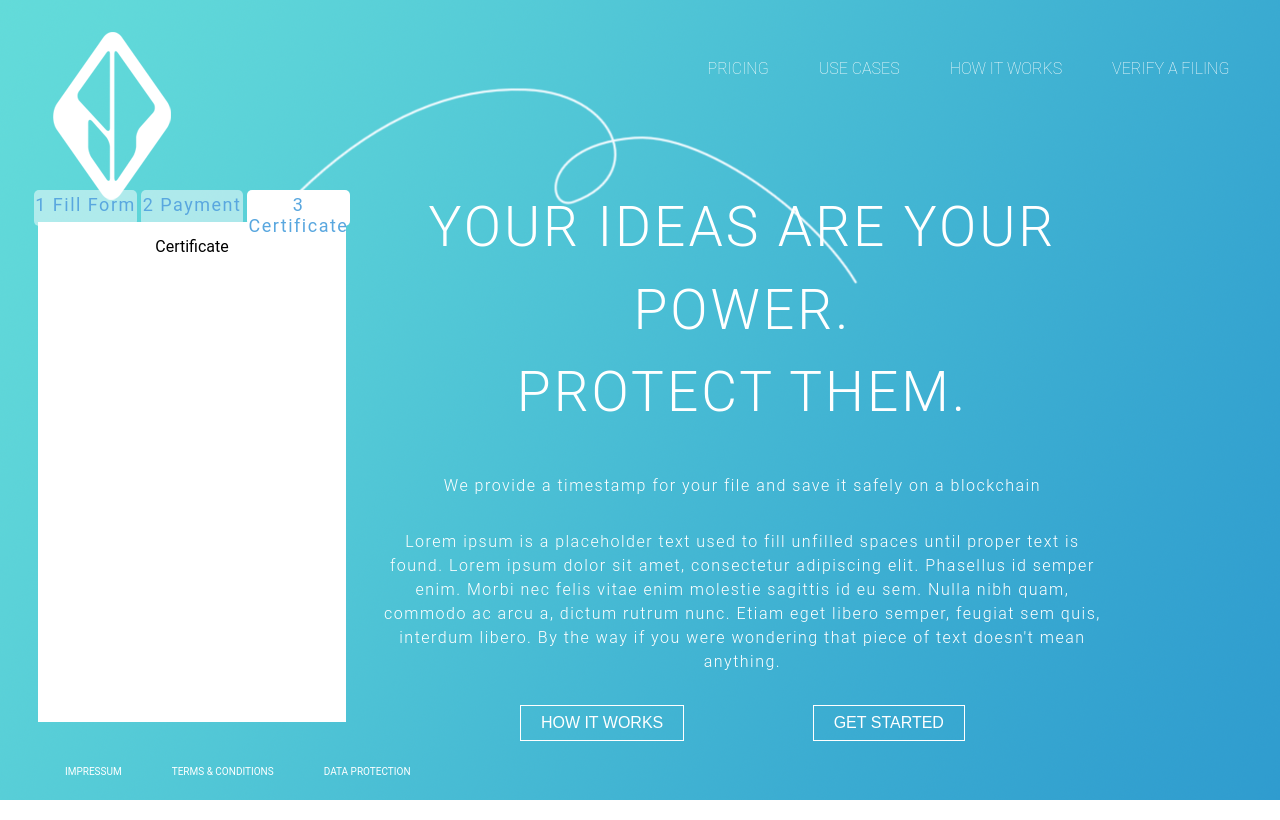
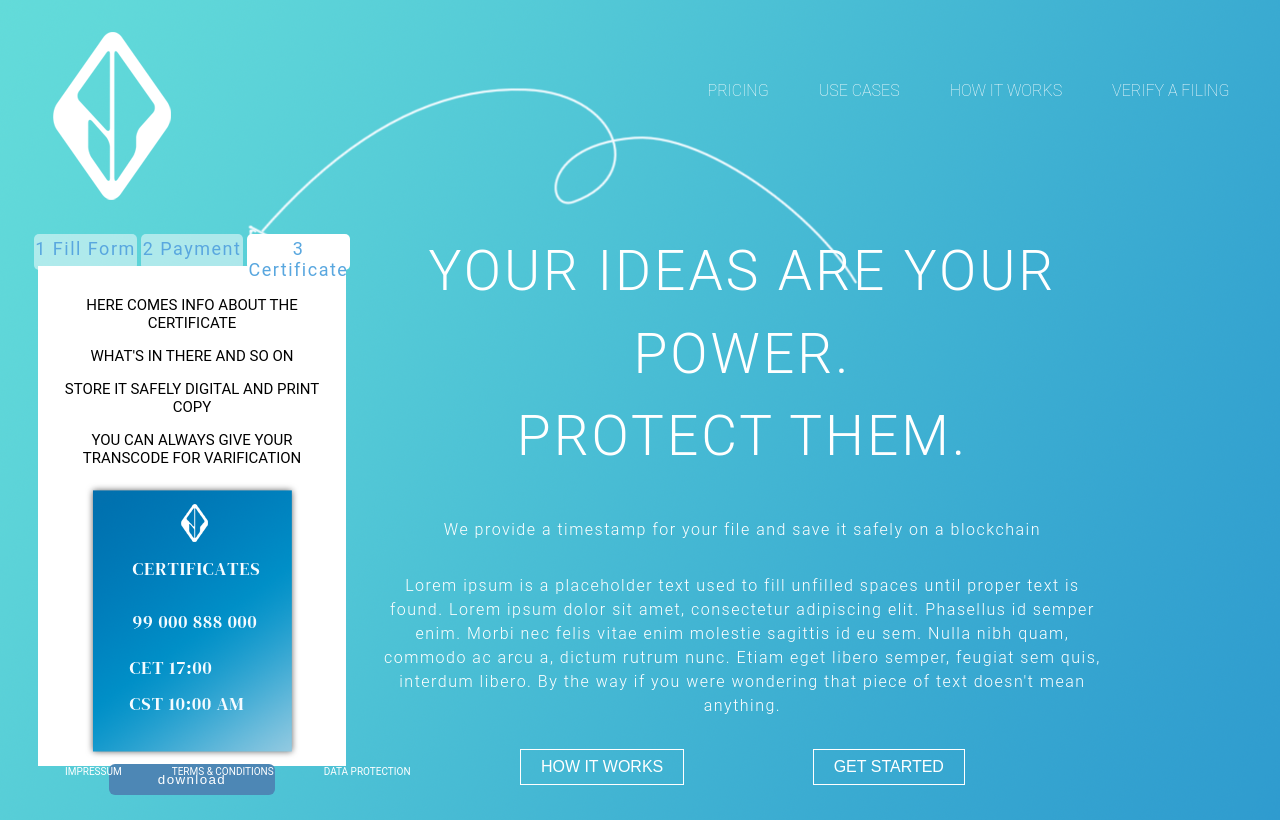
Before and after one commit to creativecopyrights/Website, a React (Create React App) app: page /certificate in a window 1280 px wide. Built offline with nearby package versions, Linux system fonts and the light colour scheme.

Commit message:
certificate

```diff
--- a/src/App.js
+++ b/src/App.js
@@ -5,6 +5,7 @@ import './App.css';
 
 // Pages
 import BodyForm from "./pages/BodyForm/BodyForm"
+import Impressum from "./pages/FooterLinks/Impressum"
 
 
 // Components
@@ -21,6 +22,7 @@ import Payment from "./pages/ActionForms/Payment/Payment"
 import Certificate from "./pages/ActionForms/Certificate/Certificate"
 
 
+
 function App() {
   return (
 
@@ -32,13 +34,17 @@ function App() {
 
         <Switch>
           <Route path="/"  exact >
-            <BodyForm children={<ActionForm children={<FillForm />} />} />
+            <BodyForm childrenLeft={<ActionForm children={<FillForm />} />} childrenRight={<WelcomeText />} />
           </Route>
           <Route path="/payment"  exact >
-            <BodyForm children={<ActionForm children={<Payment />} />} />
+            <BodyForm childrenLeft={<ActionForm children={<Payment />} />} childrenRight={<WelcomeText />}/>
           </Route>
           <Route path="/certificate"  exact >
-            <BodyForm children={<ActionForm children={<Certificate />} />} />
+            <BodyForm childrenLeft={<ActionForm children={<Certificate />} />} childrenRight={<WelcomeText />}/>
+          </Route>
+          <Route path="/impressum" exact>
+          <BodyForm  childrenRight={<Impressum />} />
+
           </Route>
           <Redirect to="/" />
         </Switch>
@@ -51,3 +57,27 @@ function App() {
 }
 
 export default App;
+
+
+const WelcomeText = () => {
+  return(
+      <div className="welcomeTextContainer" >
+          <div>YOUR IDEAS ARE YOUR POWER.</div>
+          <div>PROTECT THEM.</div>
+          <br/>
+          <p>We provide a timestamp for your file and save it safely on a blockchain</p>
+          <p> Lorem ipsum is a placeholder text used to fill unfilled spaces until proper text is found.
+              Lorem ipsum dolor sit amet, consectetur adipiscing elit.
+              Phasellus id semper enim.
+              Morbi nec felis vitae enim molestie sagittis id eu sem.
+              Nulla nibh quam, commodo ac arcu a, dictum rutrum nunc.
+              Etiam eget libero semper, feugiat sem quis, interdum libero.
+              By the way if you were wondering that piece of text doesn't mean anything.
+          </p>
+          <div className="welcomeTextContainer__buttonGroup" >
+              <button>HOW IT WORKS</button>
+              <button>GET STARTED</button>
+          </div>
+      </div>
+  )
+}
--- a/src/components/Header.js
+++ b/src/components/Header.js
@@ -5,6 +5,7 @@ import {Link} from "react-router-dom"
 const Header = () => {
     return(
         <div className="navBar" >
+            <Link to="/" style={{width:"130px",position:"relative",left:"50px",top:"30px",height:"180px"}} ></Link>
             <div className="navBar__container" >
                 <ul>
                     <li>
--- a/src/pages/ActionForms/Certificate/Certificate.css
+++ b/src/pages/ActionForms/Certificate/Certificate.css
@@ -0,0 +1,40 @@
+.certificateContainer{
+    text-align: center;
+}
+
+.certificate--cert{
+    text-align: center;
+}
+
+.certificateContainer p{
+    font-size: 15px;
+}
+
+.certificate__buttonContainer{
+
+
+    width: 100%;
+    display: flex;
+    justify-content: center;
+
+}
+
+.certificate--a{
+
+
+    display: flex;
+    justify-content: center;
+    text-decoration: none;
+    width: 60%;
+
+}
+
+.certificate--input{
+    color: white;
+    padding: 6px;
+    letter-spacing: 1.4px;
+    background-color: #4D87B5;
+    border-color: transparent;
+    border-radius: 6px;
+    width: 100%;
+}
--- a/src/pages/ActionForms/Certificate/Certificate.js
+++ b/src/pages/ActionForms/Certificate/Certificate.js
@@ -2,10 +2,36 @@
 // CSS
 import "./Certificate.css"
 
+import Placeholder from "../../../images/formular.png"
+
 const Certificate = () => {
+
+
+    const onDownloadClick = () => {
+
+    }
+
     return(
         <div>
-            Certificate
+            <div className="certificateContainer" >
+                <p>HERE COMES INFO ABOUT THE CERTIFICATE</p>
+                <p>WHAT'S IN THERE AND SO ON</p>
+                <p>STORE IT SAFELY DIGITAL AND PRINT COPY</p>
+                <p>YOU CAN ALWAYS GIVE YOUR TRANSCODE FOR VARIFICATION</p>
+            </div>
+
+            <div className="certificate--cert" >
+                <img src={Placeholder} alt="Certificate" style={{maxWidth:"100%",maxHeight:"100%"}} />
+            </div>
+
+
+
+            <div className="certificate__buttonContainer" >
+                <a href={Placeholder} download="certificate"  className="certificate--a" >
+                    <input className="certificate--input"  onClick={onDownloadClick} type="button" value="download"/>
+                </a>
+            </div>
+
         </div>
     )
 }
--- a/src/pages/ActionForms/FillForm/FillForm.js
+++ b/src/pages/ActionForms/FillForm/FillForm.js
@@ -21,10 +21,10 @@ import { Link } from "react-router-dom";
 
 const FillForm = () => {
 
-    const {acceptedFiles, getRootProps, getInputProps} = useDropzone({maxFiles:1});
+    const {acceptedFiles, getRootProps, getInputProps} = useDropzone({maxFiles:1, accept:"image/jpeg, image/png, .obj, .fbx,.pdf"});
 
     const files = acceptedFiles.map(file => (
-        <div>
+        <div style={{fontSize:"1rem"}} >
             {file.path} - {(file.size / 1000000).toFixed(2)} MB
         </div>
     ))
@@ -41,7 +41,7 @@ const FillForm = () => {
                                         <div  >DRAG AND DROP ANY DIGITAL FILE FORMAT HERE</div>
                                     </div>
                                     :
-                                    <div>{files}</div>
+                                    <div  >{files}</div>
                     }
 
 
--- a/src/pages/ActionForms/Payment/Payment.js
+++ b/src/pages/ActionForms/Payment/Payment.js
@@ -22,7 +22,7 @@ const Payment = () => {
 
 
 
-        setAmount( e.target.value)
+        setAmount(e.target.value)
     }
 
     const initialOptions = {
--- a/src/pages/BodyForm/BodyForm.js
+++ b/src/pages/BodyForm/BodyForm.js
@@ -8,16 +8,17 @@ import LinkGroup from "../../components/LinkGroup/LinkGroup"
 import "./BodyForm.css"
 
 
-const BodyForm = ({props,children}) => {
+const BodyForm = ({props,childrenLeft,childrenRight}) => {
     return(
         <div className="bodyFormContainer" >
 
         <div className="bodyFormContainer__form" >
-            {children}
+            {childrenLeft}
         </div>
 
         <div className="bodyFormContainer__body" >
-            <WelcomeText />
+            {childrenRight }
+
         </div>
 
         </div>
@@ -26,28 +27,7 @@ const BodyForm = ({props,children}) => {
 
 export default BodyForm
 
-const WelcomeText = () => {
-    return(
-        <div className="welcomeTextContainer" >
-            <div>YOUR IDEAS ARE YOUR POWER.</div>
-            <div>PROTECT THEM.</div>
-            <br/>
-            <p>We provide a timestamp for your file and save it safely on a blockchain</p>
-            <p> Lorem ipsum is a placeholder text used to fill unfilled spaces until proper text is found.
-                Lorem ipsum dolor sit amet, consectetur adipiscing elit.
-                Phasellus id semper enim.
-                Morbi nec felis vitae enim molestie sagittis id eu sem.
-                Nulla nibh quam, commodo ac arcu a, dictum rutrum nunc.
-                Etiam eget libero semper, feugiat sem quis, interdum libero.
-                By the way if you were wondering that piece of text doesn't mean anything.
-            </p>
-            <div className="welcomeTextContainer__buttonGroup" >
-                <button>HOW IT WORKS</button>
-                <button>GET STARTED</button>
-            </div>
-        </div>
-    )
-}
+
 
 /*
 <div className="innerContainer" >
--- /dev/null
+++ b/src/pages/FooterLinks/Impressum.js
@@ -0,0 +1,25 @@
+
+// CSS
+import "./Impressum.css"
+
+
+const Impressum = () => {
+    return(
+        <div className="welcomeTextContainer" >
+        <div>IMPRESSUM</div>
+        <br/>
+        <p>We provide a timestamp for your file and save it safely on a blockchain</p>
+        <p> Lorem ipsum is a placeholder text used to fill unfilled spaces until proper text is found.
+            Lorem ipsum dolor sit amet, consectetur adipiscing elit.
+            Phasellus id semper enim.
+            Morbi nec felis vitae enim molestie sagittis id eu sem.
+            Nulla nibh quam, commodo ac arcu a, dictum rutrum nunc.
+            Etiam eget libero semper, feugiat sem quis, interdum libero.
+            By the way if you were wondering that piece of text doesn't mean anything.
+        </p>
+    </div>
+    )
+}
+
+
+export default Impressum
```
Also changed, not shown: src/images/formular.png (added), src/pages/FooterLinks/Impressum.css (added).
